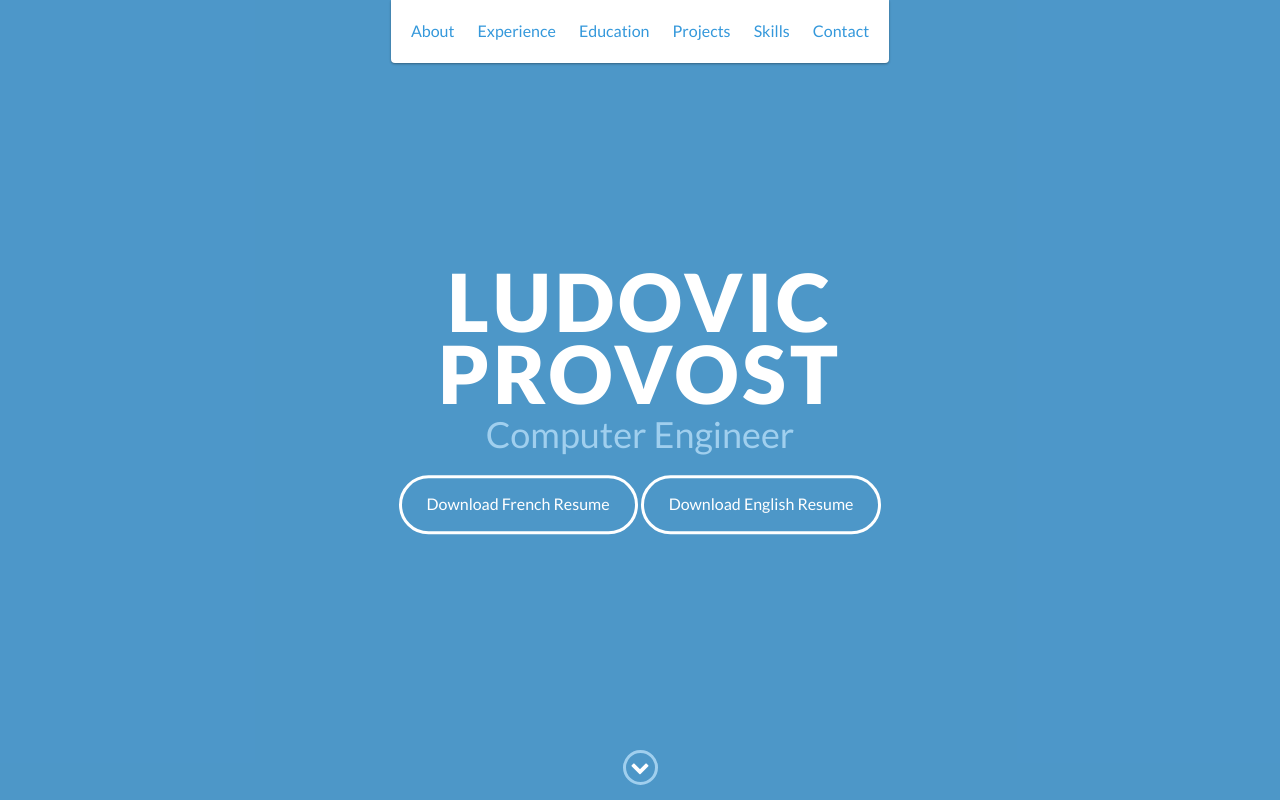
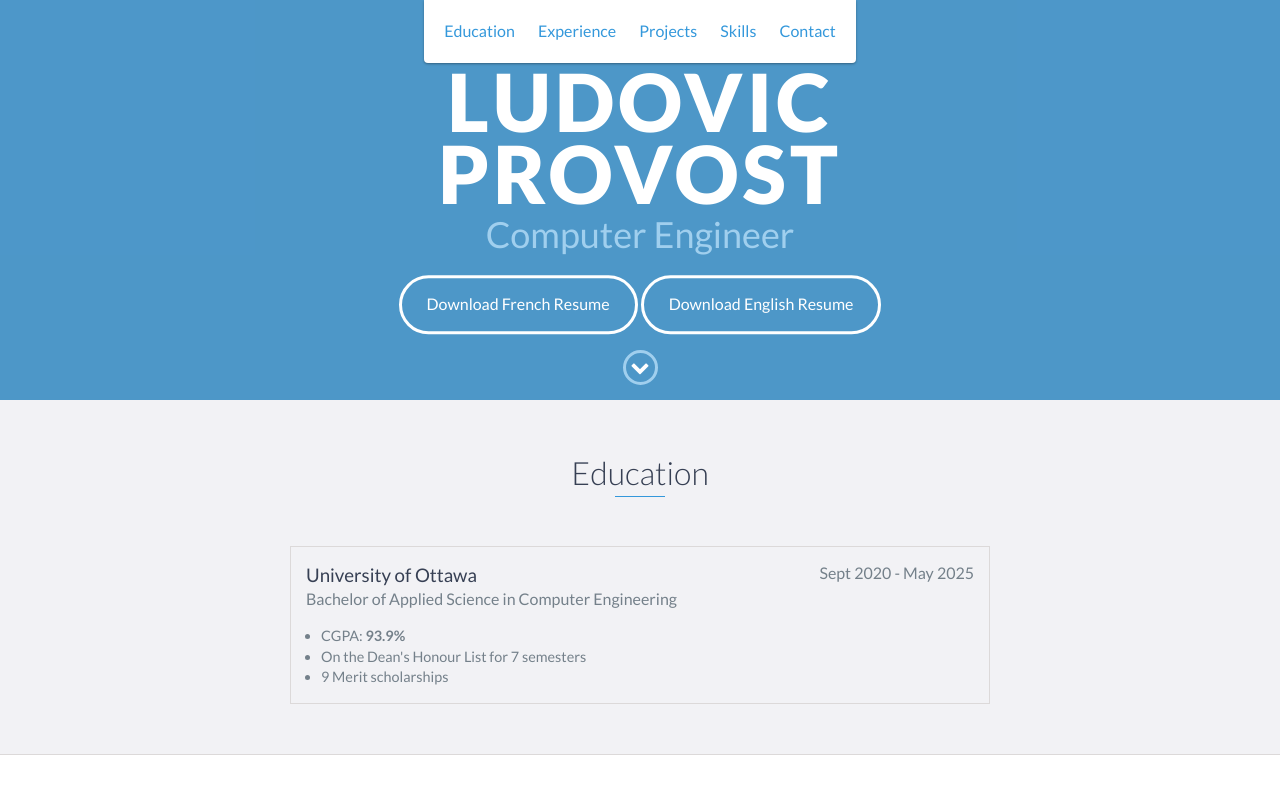
Before and after one commit to LudoProvost/LudoProvost.github.io, a website: page index.html in a window 1280 px wide. Shown: the top 800 px of the page. Drawn offline with nearby package versions, Linux system fonts and the light colour scheme.

Commit message:
Cleaned up front page

```diff
--- a/css/styles.css
+++ b/css/styles.css
@@ -262,8 +262,8 @@ footer {
 #lead {
     position: relative;
     height: 100vh;
-    min-height: 500px;
-    max-height: 1080px;
+    min-height: 400px;
+    max-height: 400px;
     background: url(../images/lead-bg.jpg);
     background-size: cover;
     padding: 15px;
--- a/index.html
+++ b/index.html
@@ -33,14 +33,14 @@
             <span>Close</span> <i class="fa fa-times" aria-hidden="true"></i>
         </div>
         <ul id="menu" class="shadow">
+            <!-- <li>
+                <a href="#about">About</a>
+            </li> -->
             <li>
-                <a href="#about">About</a>
+                <a href="#education">Education</a>
             </li>
             <li>
                 <a href="#experience">Experience</a>
-            </li>
-            <li>
-                <a href="#education">Education</a>
             </li>
             <li>
                 <a href="#projects">Projects</a>
```
